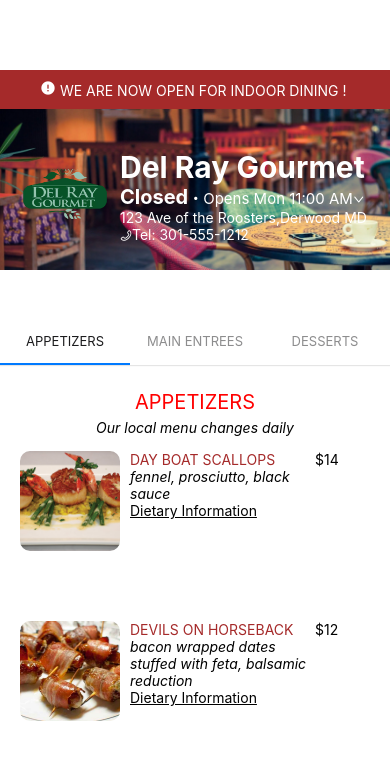
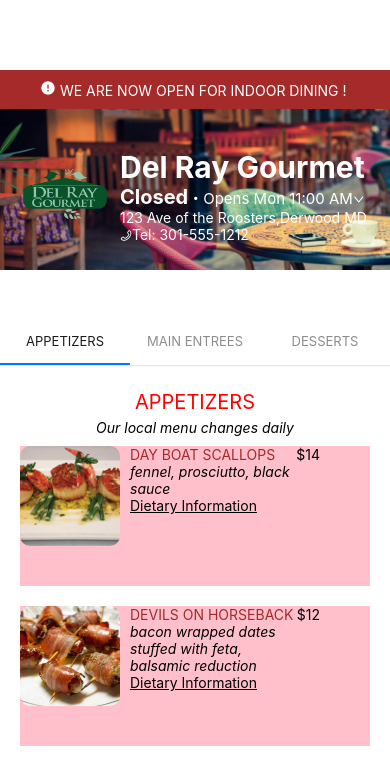
Before and after one commit to keerthijangam23/restaurant-menu-react-native, a React Native app: screen /Appetizers in a window 390 px wide. Shown: the top 784 px of the page. Built offline with nearby package versions, Linux system fonts and the light colour scheme.

Commit message:
Wrap each card using single View component

```diff
--- a/components/AppetizersList.tsx
+++ b/components/AppetizersList.tsx
@@ -15,6 +15,12 @@ const styles = StyleSheet.create({
     color: "red",
     margin: 5,
   },
+  caption:{
+    alignSelf:"center",
+    marginBottom:10,
+    fontStyle:"italic"
+
+  },
   item: {
     color: "brown",
   },
@@ -25,33 +31,30 @@ const styles = StyleSheet.create({
     display: "flex",
     flexDirection: "row",
     justifyContent: "space-between",
+    flexShrink: 1,
+    backgroundColor: "pink",
     marginBottom: 20,
     width: 350,
-    height: 150,
+    height: 140,
   },
   diet: {
     textDecorationLine: "underline",
   },
-  price: {
-    width: 200,
-  },
+  price: {},
   itemImage: {
     width: 100,
     height: 100,
     marginRight: 10,
     borderRadius: 10,
+    flexShrink: 1,
   },
   innerContainer: {
-    width: 185,
+    flexShrink: 1,
   },
-  caption: {
-    alignSelf: "center",
-    fontStyle: "italic",
-    paddingBottom: 15,
-  },
+
 });
 
-const AppetizersList = () => {
+const MainEntreesList = () => {
   return (
     <View style={styles.container}>
       <Text style={styles.header}>APPETIZERS</Text>
@@ -60,13 +63,31 @@ const AppetizersList = () => {
         data={Appetizers}
         renderItem={({ item }) => (
           <View style={styles.menu}>
-            <Image style={styles.itemImage} source={item.about.itemImage} />
-            <View style={styles.innerContainer}>
-              <Text style={styles.item}>{item.about.itemName}</Text>
-              <Text style={styles.description}>{item.about.description}</Text>
-              <Text style={styles.diet}>{item.about.Diet}</Text>
+            <View
+              style={{
+                display: "flex",
+                flexDirection: "row",
+                width: 300,
+                height: 100,
+              }}
+            >
+              <View style={{}}>
+                {item.about.itemImage && (
+                  <Image
+                    style={styles.itemImage}
+                    source={item.about.itemImage}
+                  />
+                )}
+              </View>
+              <View style={styles.innerContainer}>
+                <Text style={styles.item}>{item.about.itemName}</Text>
+                <Text style={styles.description}>{item.about.description}</Text>
+                <Text style={styles.diet}>{item.about.Diet}</Text>
+              </View>
+              <View>
+                <Text style={styles.price}>{item.about.price}</Text>
+              </View>
             </View>
-            <Text style={styles.price}>{item.about.price}</Text>
           </View>
         )}
       />
@@ -74,4 +95,4 @@ const AppetizersList = () => {
   );
 };
 
-export default AppetizersList;
+export default MainEntreesList;
--- a/components/DessertsList.tsx
+++ b/components/DessertsList.tsx
@@ -25,28 +25,29 @@ const styles = StyleSheet.create({
     display: "flex",
     flexDirection: "row",
     justifyContent: "space-between",
+    flexShrink: 1,
+    backgroundColor: "pink",
     marginBottom: 20,
     width: 350,
-    height: 150,
+    height: 140,
   },
   diet: {
     textDecorationLine: "underline",
   },
-  price: {
-    width: 200,
-  },
+  price: {},
   itemImage: {
     width: 100,
     height: 100,
     marginRight: 10,
     borderRadius: 10,
+    flexShrink: 1,
   },
   innerContainer: {
-    width: 185,
+    flexShrink: 1,
   },
 });
 
-const DessertsList = () => {
+const MainEntreesList = () => {
   return (
     <View style={styles.container}>
       <Text style={styles.header}>DESSERTS</Text>
@@ -54,13 +55,31 @@ const DessertsList = () => {
         data={Desserts}
         renderItem={({ item }) => (
           <View style={styles.menu}>
-            <Image style={styles.itemImage} source={item.about.itemImage} />
-            <View style={styles.innerContainer}>
-              <Text style={styles.item}>{item.about.itemName}</Text>
-              <Text style={styles.description}>{item.about.description}</Text>
-              <Text style={styles.diet}>{item.about.Diet}</Text>
+            <View
+              style={{
+                display: "flex",
+                flexDirection: "row",
+                width: 300,
+                height: 100,
+              }}
+            >
+              <View style={{}}>
+                {item.about.itemImage && (
+                  <Image
+                    style={styles.itemImage}
+                    source={item.about.itemImage}
+                  />
+                )}
+              </View>
+              <View style={styles.innerContainer}>
+                <Text style={styles.item}>{item.about.itemName}</Text>
+                <Text style={styles.description}>{item.about.description}</Text>
+                <Text style={styles.diet}>{item.about.Diet}</Text>
+              </View>
+              <View>
+                <Text style={styles.price}>{item.about.price}</Text>
+              </View>
             </View>
-            <Text style={styles.price}>{item.about.price}</Text>
           </View>
         )}
       />
@@ -68,4 +87,4 @@ const DessertsList = () => {
   );
 };
 
-export default DessertsList;
+export default MainEntreesList;
```
